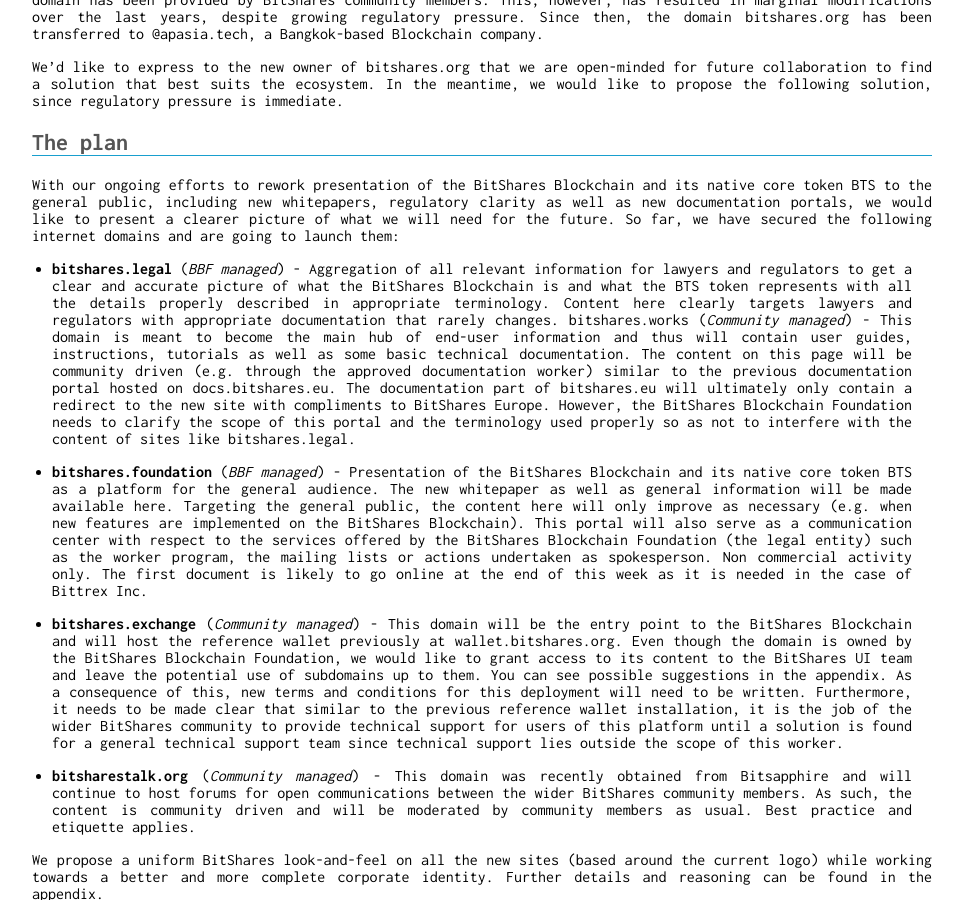
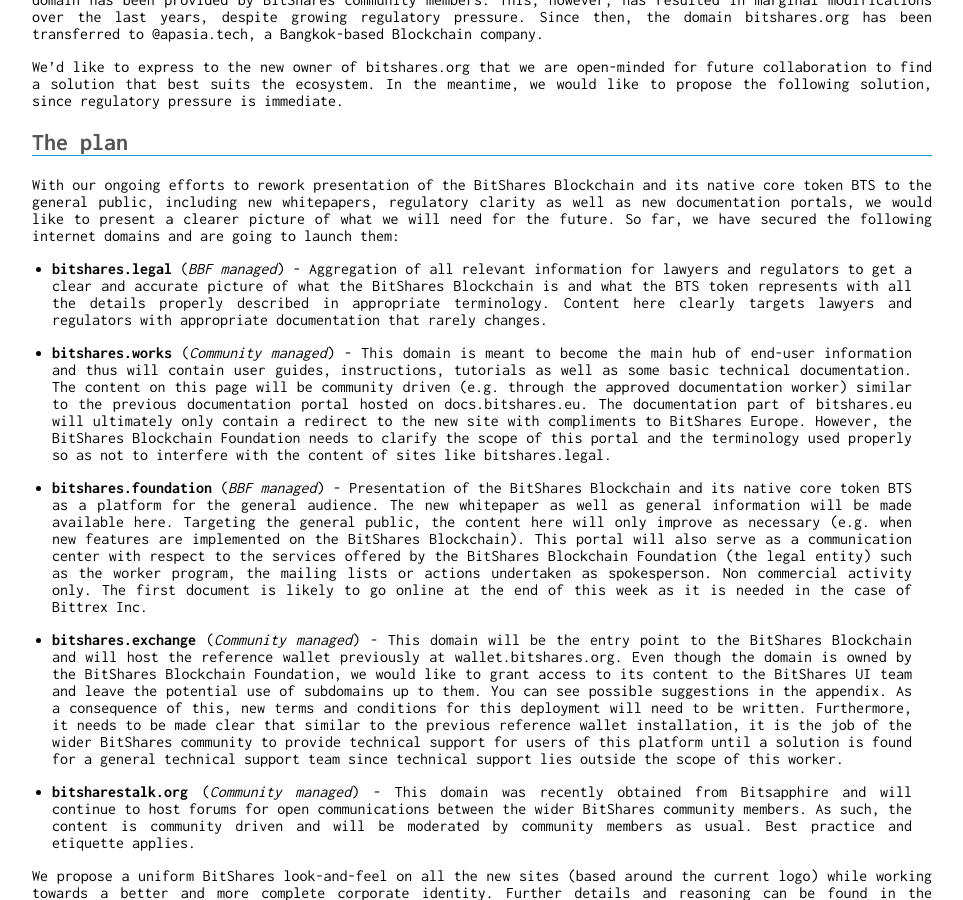
Before and after one commit to thehapax/bitshares.foundation, a Jekyll site: the page built from _workers/2018-04-general-presentation.md, in a window 1280 px wide and 900 px high, scrolled down 624 px. Shown: the whole window, without its empty margins (158-1121 px from the left). Built offline with Jekyll 4.4.1, drawn with Linux system fonts in a browser that asks for light colours.

Commit message:
fix wrong intendation

```diff
--- a/_workers/2018-04-general-presentation.md
+++ b/_workers/2018-04-general-presentation.md
@@ -60,17 +60,19 @@ internet domains and are going to launch them:
   picture of what the BitShares Blockchain is and what the BTS token
   represents with all the details properly described in appropriate
   terminology. Content here clearly targets lawyers and regulators with
-  appropriate documentation that rarely changes. bitshares.works
-  (*Community managed*) - This domain is meant to become the main hub of
-  end-user information and thus will contain user guides, instructions,
-  tutorials as well as some basic technical documentation. The content on
-  this page will be community driven (e.g. through the approved
-  documentation worker) similar to the previous documentation portal
-  hosted on docs.bitshares.eu. The documentation part of bitshares.eu will
-  ultimately only contain a redirect to the new site with compliments to
-  BitShares Europe. However, the BitShares Blockchain Foundation needs to
-  clarify the scope of this portal and the terminology used properly so as
-  not to interfere with the content of sites like bitshares.legal.
+  appropriate documentation that rarely changes.
+
+* **bitshares.works** (*Community managed*) - This domain is meant to
+  become the main hub of end-user information and thus will contain user
+  guides, instructions, tutorials as well as some basic technical
+  documentation. The content on this page will be community driven (e.g.
+  through the approved documentation worker) similar to the previous
+  documentation portal hosted on docs.bitshares.eu. The documentation part
+  of bitshares.eu will ultimately only contain a redirect to the new
+  site with compliments to BitShares Europe. However, the BitShares
+  Blockchain Foundation needs to clarify the scope of this portal and the
+  terminology used properly so as not to interfere with the content of
+  sites like bitshares.legal.
 
 * **bitshares.foundation** (*BBF managed*) - Presentation of the
   BitShares Blockchain and its native core token BTS as a platform for
```
